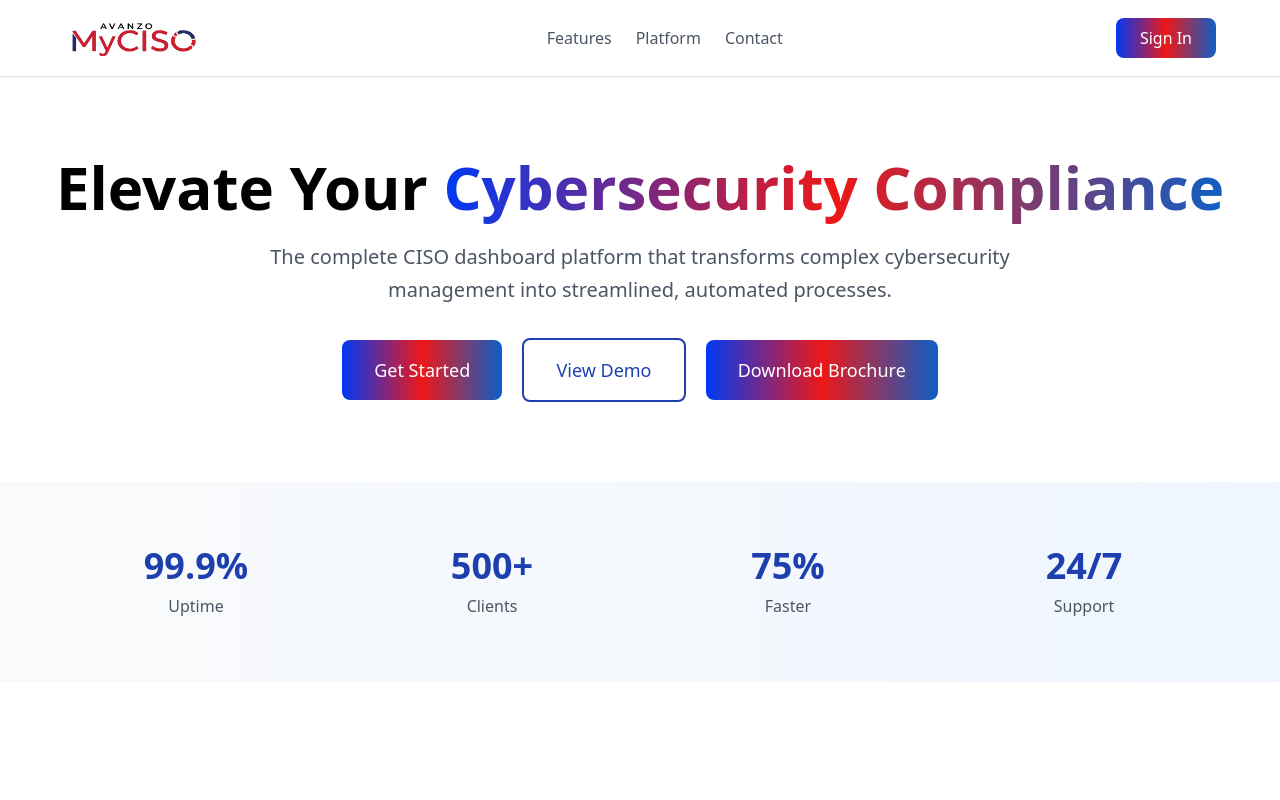
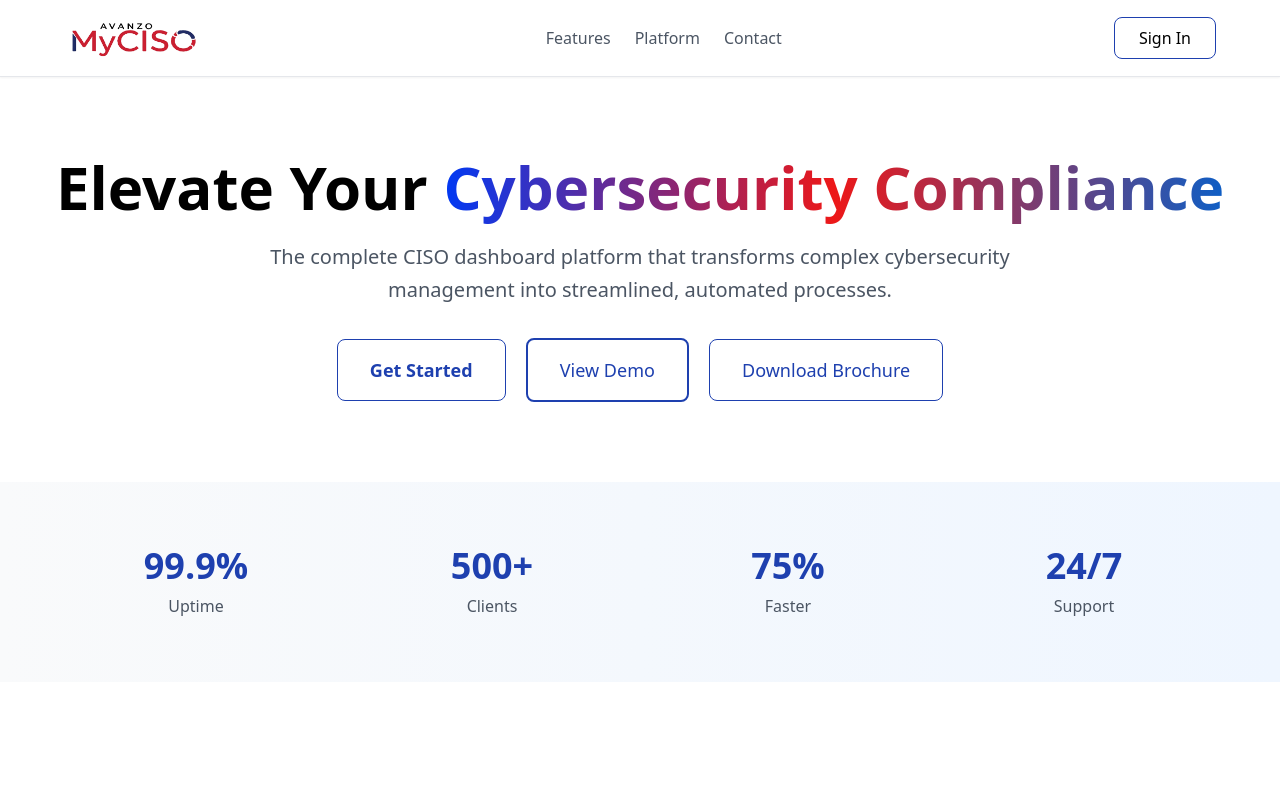
Before and after one commit to AvanzoCyberSecuritySolutions/mycisowebsite, a plain HTML site: page index.html in a window 1280 px wide. Shown: the top 800 px of the page. Drawn offline with nearby package versions, Linux system fonts and the light colour scheme.

Commit message:
Update index.html

```diff
--- a/index.html
+++ b/index.html
@@ -102,10 +102,12 @@
                     <a href="#platform" class="text-gray-600 hover:text-blue-800 transition-colors">Platform</a>
                     <a href="#contact" class="text-gray-600 hover:text-blue-800 transition-colors">Contact</a>
                 </div>
-                <button class="bg-gradient-to-r from-[#0039F4] via-[#ED1818] to-[#0E5EC5] text-white px-6 py-2 rounded-lg font-medium">Sign In</button>
+<a href="https://app.myciso.avanzosolutions.in/#/login" target="_blank">
+<button class="bg-transparent text-black px-6 py-2 rounded-lg font-medium border border-blue-800 hover:bg-gradient-to-r hover:from-[#0039F4] hover:via-[#ED1818] hover:to-[#0E5EC5] hover:text-white">
+  Sign In
+</button>  </a>
 
-                <!-- Mobile menu button -->
-                <button class="md:hidden" onclick="toggleMobileMenu()">
+<button class="md:hidden" onclick="toggleMobileMenu()">
                     <svg class="w-6 h-6" fill="none" stroke="currentColor" viewBox="0 0 24 24">
                         <path stroke-linecap="round" stroke-linejoin="round" stroke-width="2" d="M4 6h16M4 12h16M4 18h16"></path>
                     </svg>
@@ -141,14 +143,18 @@
                 The complete CISO dashboard platform that transforms complex cybersecurity management into streamlined, automated processes.
             </p>
             <div class="space-x-4">
-                <button class="bg-gradient-to-r from-[#0039F4] via-[#ED1818] to-[#0E5EC5] text-white px-8 py-4 rounded-lg font-medium text-lg">Get Started</button>
-                <button class="btn-secondary border-2 border-blue-800 text-blue-800 px-8 py-4 rounded-lg font-medium text-lg">View Demo</button>
-            <a href="image/Myciso Brochure final for Approval.pdf" target="_blank" download>
-            <button class="bg-gradient-to-r from-[#0039F4] via-[#ED1818] to-[#0E5EC5] text-white px-8 py-4 rounded-lg font-medium text-lg">
-            Download Brochure
-            </button>
-            </a>
+<button class="bg-transparent hover:bg-gradient-to-r from-[#0039F4] via-[#ED1818] to-[#0E5EC5] text-blue-800 font-semibold hover:text-white py-4 px-8 border border-blue-800 hover:border-transparent rounded-lg text-lg font-medium">
+  Get Started
+</button>
+<a href="image/MYCISO VIDEO.mp4" target="_blank">
+    <button class="btn-secondary border-2 border-blue-800 text-blue-800 px-8 py-4 rounded-lg font-medium text-lg">View Demo</button>
+</a>
 
+<a href="image/Myciso Brochure.pdf" target="_blank">
+    <button class="bg-transparent hover:bg-gradient-to-r from-[#0039F4] via-[#ED1818] to-[#0E5EC5] text-blue-800 font-medium text-lg hover:text-white px-8 py-4 border border-blue-800 hover:border-transparent rounded-lg">
+    Download Brochure
+</button>
+</a>
             </div>
         </div>
 
```
